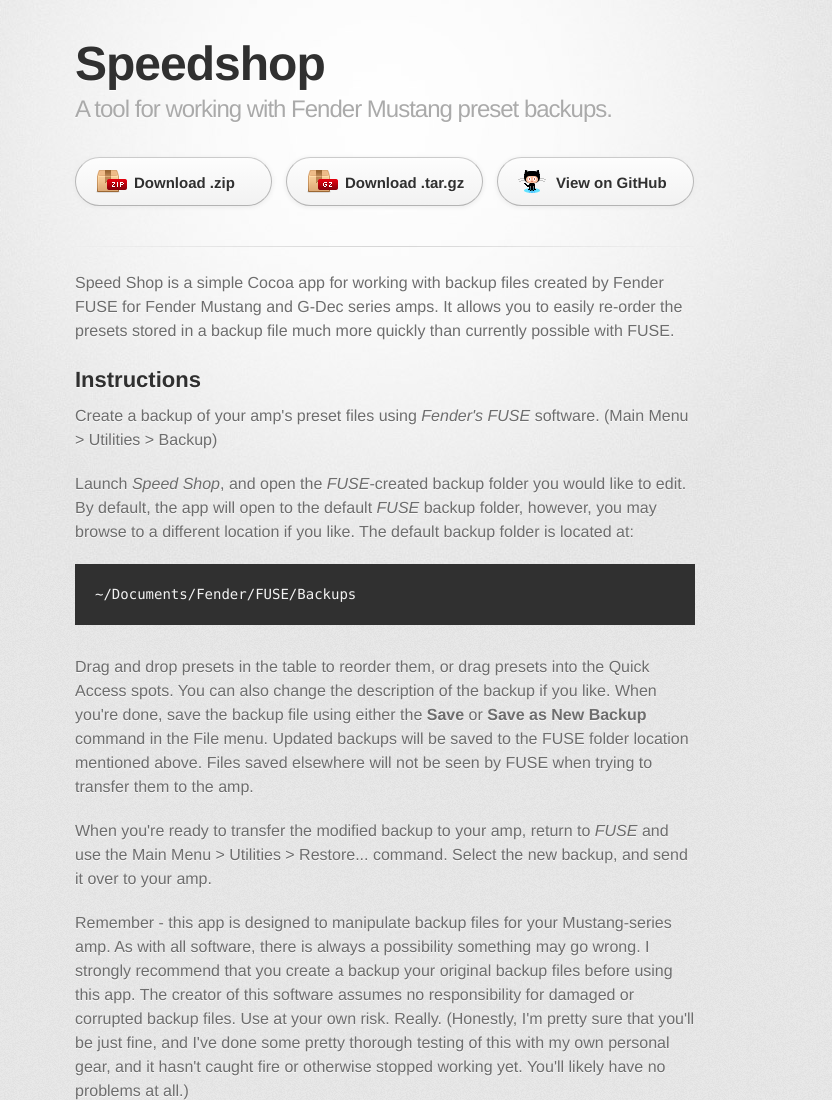
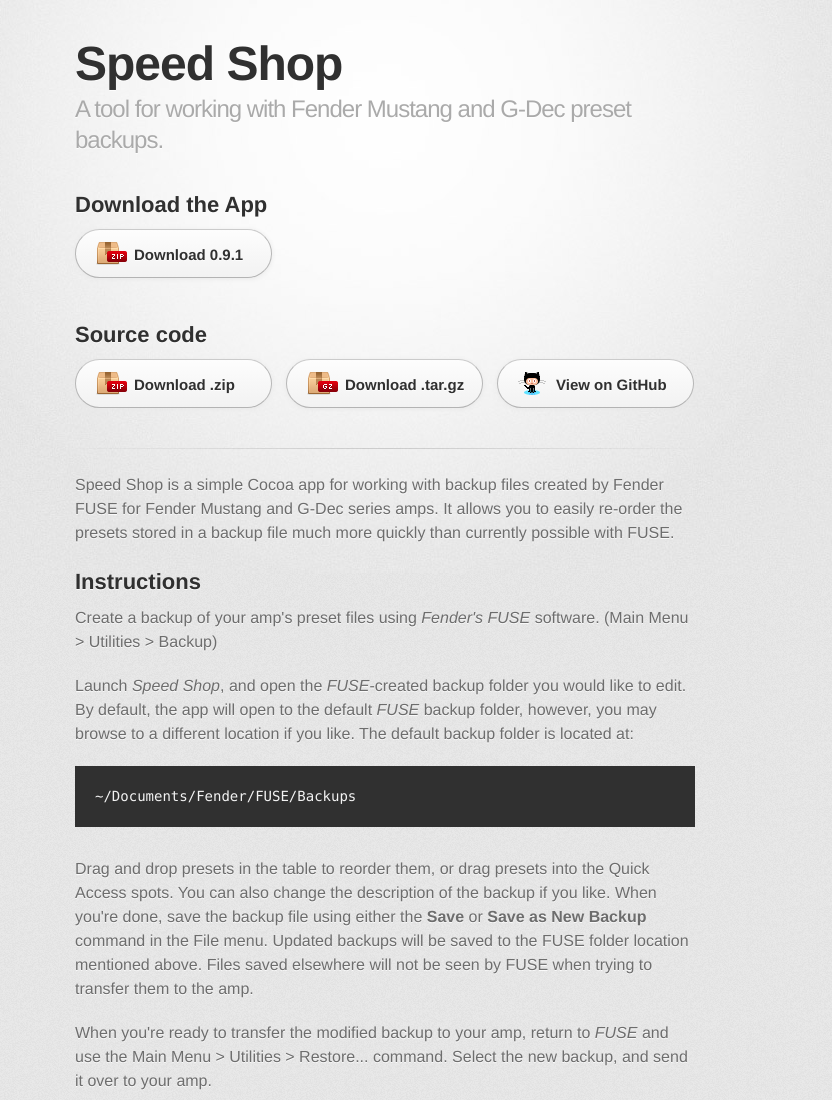
Before and after one commit to joshbuhler/SpeedShop, a plain HTML site: page index.html in a window 1280 px wide. Shown: the top 1100 px of the page, without its empty margins (255-1087 px from the left). Drawn offline with Linux system fonts and the light colour scheme; a web font is replaced by a local one.

Commit message:
Updated pages content

```diff
--- a/index.html
+++ b/index.html
@@ -10,7 +10,7 @@
     <!--[if lt IE 9]>
     <script src="//html5shiv.googlecode.com/svn/trunk/html5.js"></script>
     <![endif]-->
-    <title>Speedshop by joshbuhler</title>
+    <title>Speed Shop</title>
   </head>
 
   <body>
@@ -18,11 +18,17 @@
       <div class="inner">
 
         <header>
-          <h1>Speedshop</h1>
-          <h2>A tool for working with Fender Mustang preset backups.</h2>
+          <h1>Speed Shop</h1>
+          <h2>A tool for working with Fender Mustang and G-Dec preset backups.</h2>
         </header>
 
         <section id="downloads" class="clearfix">
+        <h2>Download the App</h2>
+          <a href="http://cl.ly/401F053i2I0j/download/SpeedShop_0.9.1.zip" id="download-zip" class="button"><span>Download 0.9.1</span></a>
+        </section>
+
+        <section id="downloads" class="clearfix">
+        <h2>Source code</h2>
           <a href="https://github.com/joshbuhler/SpeedShop/zipball/master" id="download-zip" class="button"><span>Download .zip</span></a>
           <a href="https://github.com/joshbuhler/SpeedShop/tarball/master" id="download-tar-gz" class="button"><span>Download .tar.gz</span></a>
           <a href="https://github.com/joshbuhler/SpeedShop" id="view-on-github" class="button"><span>View on GitHub</span></a>
```
